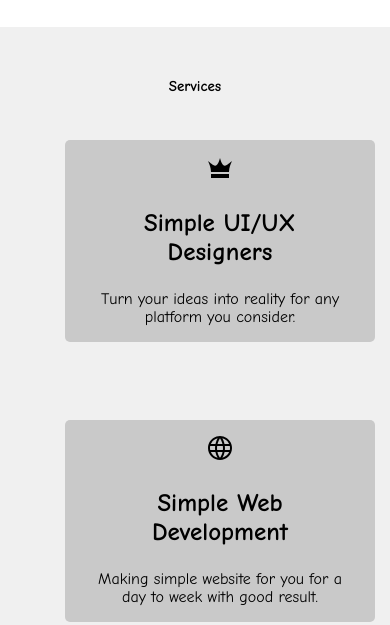
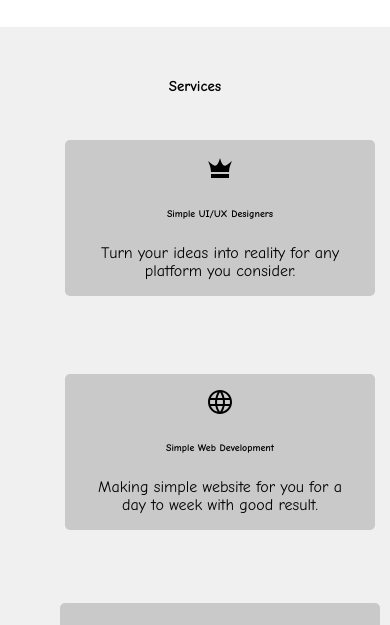
Before and after one commit to NaufalHaidars/Promote, a plain HTML site: page index.html in a window 390 px wide. Shown: the part 321-946 px from the top of the page. Drawn offline with Linux system fonts and the light colour scheme.

Commit message:
Update style.css

```diff
--- a/style.css
+++ b/style.css
@@ -348,6 +348,10 @@
     border-bottom: 2px solid #222;
 }
 
+.isi h2 {
+    font-size: 10px;
+}
+
 .kolom1 {
     padding: 1rem 2rem;
     margin: 15px;
```
